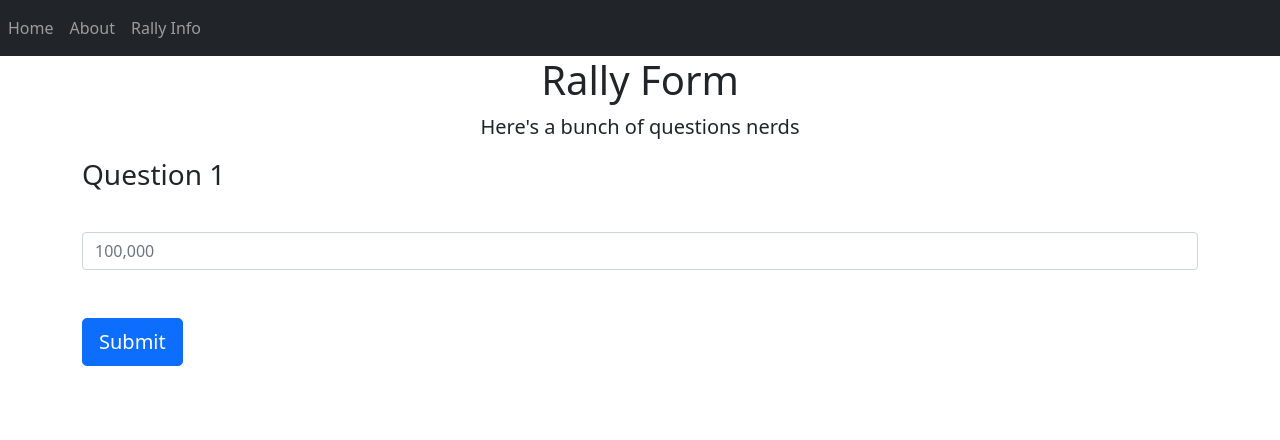
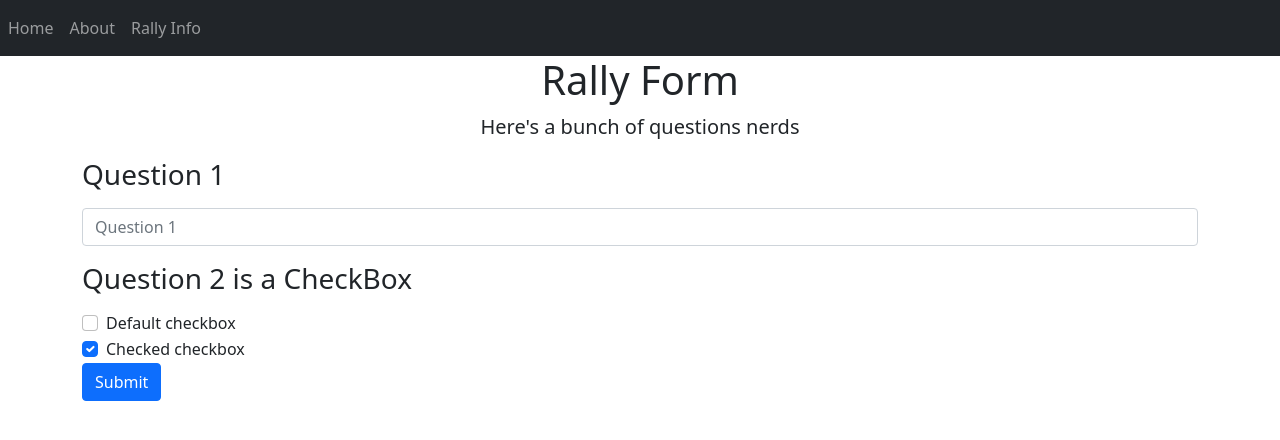
Before and after one commit to danpinto97/rally-flask-form, a Flask app: page / in a window 1280 px wide. Shown: the top 440 px of the page. Run offline with Flask 2, Linux system fonts and the light colour scheme; parts of the project's set-up code (start-up, migrations or seed data) failed here and were passed over.

Commit message:
Get rid of ugly wtforms in favor of Chad bootstrap forms.

```diff
--- a/app.py
+++ b/app.py
@@ -1,22 +1,24 @@
-from flask import Flask, render_template, redirect, flash
+from flask import Flask, render_template, redirect, flash, request
 from flask_wtf import form
 from forms import LoginForm, TextForm, NumForm
 from config import Config
 from dbsubmission import BasicSubmission
+
 app = Flask(__name__)
 app.config.from_object(Config)
 
-@app.route('/', methods=['GET', 'POST'])
+@app.route('/', methods=['GET'])
 def index():
-    form = TextForm()
-    if form.validate_on_submit():
-        basicSubmission = BasicSubmission(form.answer1.data)
-        print(form.answer1.data)
-        return redirect('/home')
-    return render_template('index.html', title='Form', form=form)
+    return render_template('index.html', title='Form')
 
-@app.route('/home')
+@app.route('/home', methods= ['POST'])
 def home():
+    q1 = request.form.get("question1")
+    ch1 = request.form.get("check1")
+    ch2 = request.form.get("check2")
+    print(q1)
+    print(ch1)
+    print(ch2)
     return render_template('home.html')
 
 if __name__ == "__main__":
--- a/templates/index.html
+++ b/templates/index.html
@@ -1,22 +1,36 @@
 {% extends 'layout.html' %}
 
 {% block body %}
+<div class="container">
   <div class="jumbotron text-center">
     <h1>Rally Form</h1>
     <p class="lead">Here's a bunch of questions nerds</p>
   </div>
-  <div class="container">
-    <h1 class= "h3 mb-3 front-weight-normal">Question 1</h1>
-    <form action="" method="post" novalidate>
-        {{ form.hidden_tag() }}
+    <form class="form-group" action="/home" method="POST" novalidate>
+      <div class= "form-group">
+      <h1 class= "h3 mb-3 front-weight-normal">Question 1</h1>
+        <div class="input-group mb-3">
+          <input type="text" class="form-control" placeholder="Question 1" aria-label="Question 1" name=question1>
+        </div>
 
-            <br>
-            {{ form.answer1(class= "form-control", placeholder= "100,000") }}<br>
-            {% for error in form.answer1.errors %}
-            <span style="color: red;">[{{ error }}]</span>
-            {% endfor %}
-            <br>{{ form.submit(class="btn btn-lg btn-block btn-primary") }}</br>
-
-
+        <div class= "form-group">
+          <h1 class= "h3 mb-3 front-weight-normal">Question 2 is a CheckBox</h1>
+          <div class="form-check">
+          <input class="form-check-input" type="checkbox" value="" id="flexCheckDefault" name=check1>
+          <label class="form-check-label" for="flexCheckDefault">
+            Default checkbox
+          </label>
+        </div>
+        <div class="form-check">
+          <input class="form-check-input" type="checkbox" value="" id="flexCheckChecked" name=check2 checked>
+          <label class="form-check-label" for="flexCheckChecked">
+            Checked checkbox
+          </label>
+        </div>
+        <div class="col-auto">
+          <button type="submit" class="btn btn-primary mb-3">Submit</button>
+        </div>
+      </div>
+    </form>
 </div>
 {% endblock %}
```
